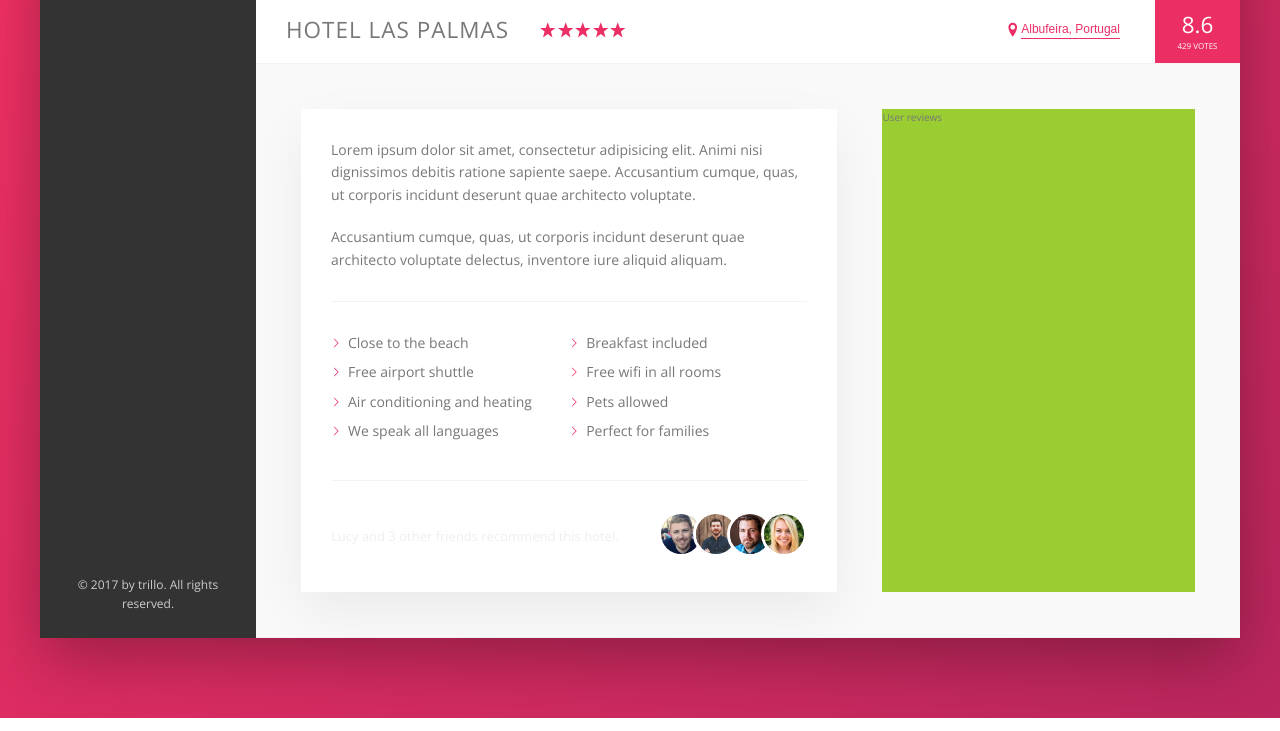
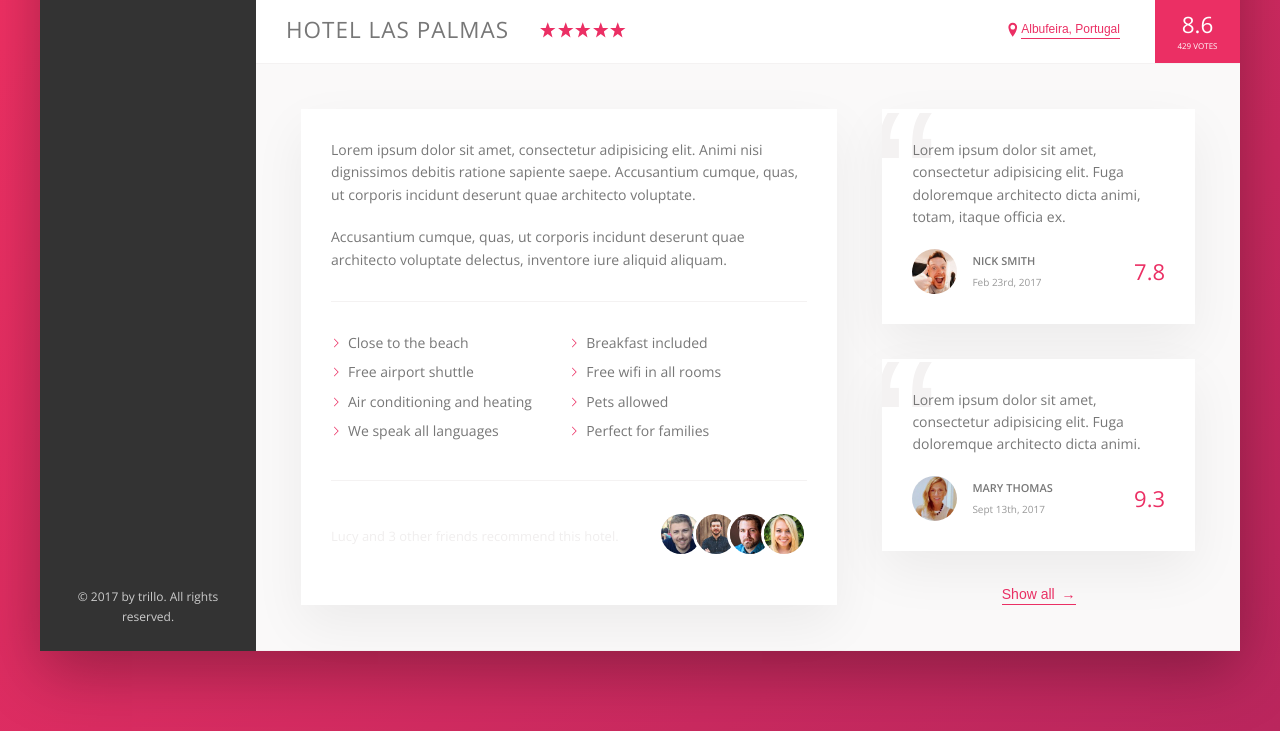
Before and after one commit to SabinaCristea/trillo-sass-project, a website: page index.html in a window 1280 px wide. Shown: the part 538-1269 px from the top of the page. Drawn offline with nearby package versions, Linux system fonts and the light colour scheme.

Commit message:
Built and styled user reviews section

```diff
--- a/index.html
+++ b/index.html
@@ -204,7 +204,47 @@
                 </div>
               </div>
             </div>
-            <div class="user-reviews">User reviews</div>
+            <div class="user-reviews">
+              <figure class="review">
+                <blockquote class="review__text">
+                  Lorem ipsum dolor sit amet, consectetur adipisicing elit. Fuga
+                  doloremque architecto dicta animi, totam, itaque officia ex.
+                </blockquote>
+                <figcaption class="review__user">
+                  <img
+                    src="img/user-1.jpg"
+                    alt="User 1"
+                    class="review__photo"
+                  />
+                  <div class="review__user-box">
+                    <p class="review__user-name">Nick Smith</p>
+                    <p class="review__user-date">Feb 23rd, 2017</p>
+                  </div>
+                  <div class="review__rating">7.8</div>
+                </figcaption>
+              </figure>
+
+              <figure class="review">
+                <blockquote class="review__text">
+                  Lorem ipsum dolor sit amet, consectetur adipisicing elit. Fuga
+                  doloremque architecto dicta animi.
+                </blockquote>
+                <figcaption class="review__user">
+                  <img
+                    src="img/user-2.jpg"
+                    alt="User 2"
+                    class="review__photo"
+                  />
+                  <div class="review__user-box">
+                    <p class="review__user-name">Mary Thomas</p>
+                    <p class="review__user-date">Sept 13th, 2017</p>
+                  </div>
+                  <div class="review__rating">9.3</div>
+                </figcaption>
+              </figure>
+
+              <button class="btn-inline">Show all <span>&rarr;</span></button>
+            </div>
           </div>
         </main>
       </div>
--- a/sass/_components.scss
+++ b/sass/_components.scss
@@ -280,8 +280,17 @@
   cursor: pointer;
   transition: all 0.2s;
 
+  & span {
+    margin-left: 3px;
+    transition: margin-left 0.2s;
+  }
+
   &:hover {
     color: var(--color-grey-dark-1);
+
+    span {
+      margin-left: 8px;
+    }
   }
 
   &:focus {
@@ -378,3 +387,72 @@
     }
   }
 }
+
+///////////////////////////////////
+// REVIEWS
+
+.review {
+  background-color: #fff;
+  box-shadow: var(--shadow-light);
+  padding: 3rem;
+  margin-bottom: 3.5rem;
+
+  position: relative;
+  overflow: hidden;
+
+  &__text {
+    margin-bottom: 2rem;
+
+    z-index: 10;
+    position: relative;
+  }
+
+  &__user {
+    display: flex;
+    align-items: center;
+  }
+
+  &__photo {
+    height: 4.5rem;
+    width: 4.5rem;
+    border-radius: 50%;
+    margin-right: 1.5rem;
+  }
+
+  &__user-box {
+    display: flex;
+    flex-direction: column;
+  }
+
+  &__user-name {
+    font-size: 1.1rem;
+    font-weight: 600;
+    text-transform: uppercase;
+    margin-bottom: 0.4rem;
+  }
+
+  &__user-date {
+    font-size: 1rem;
+    color: var(--color-grey-dark-3);
+  }
+
+  &__rating {
+    margin-left: auto;
+    color: var(--color-primary);
+    font-size: 2.2rem;
+    font-weight: 300;
+  }
+
+  &::before {
+    content: "\201C";
+    position: absolute;
+    top: -2.75rem;
+    left: -1rem;
+    line-height: 1;
+    font-size: 20rem;
+    color: var(--color-grey-light-2);
+    font-family: sans-serif;
+
+    z-index: 1;
+  }
+}
--- a/sass/_layout.scss
+++ b/sass/_layout.scss
@@ -38,6 +38,7 @@
 }
 
 .detail {
+  font-size: 1.4rem;
   display: flex;
   padding: 4.5rem;
   background-color: var(--color-grey-light-1);
@@ -45,7 +46,6 @@
 }
 
 .description {
-  font-size: 1.4rem;
   background-color: #fff;
   box-shadow: var(--shadow-light);
   padding: 3rem;
@@ -54,6 +54,10 @@
 }
 
 .user-reviews {
-  background-color: yellowgreen;
   flex: 1;
+
+  display: flex;
+  flex-direction: column;
+
+  align-items: center;
 }
```
Also changed, not shown: css/style.css.
